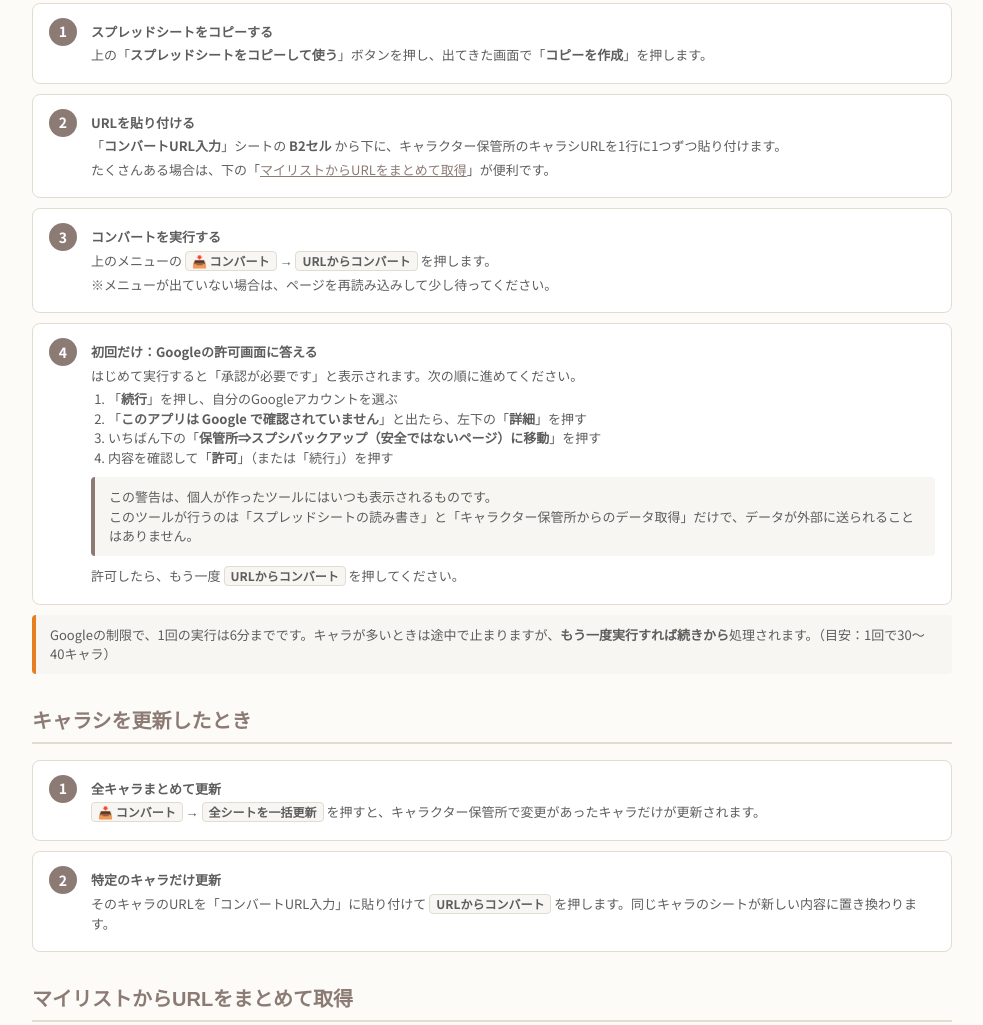
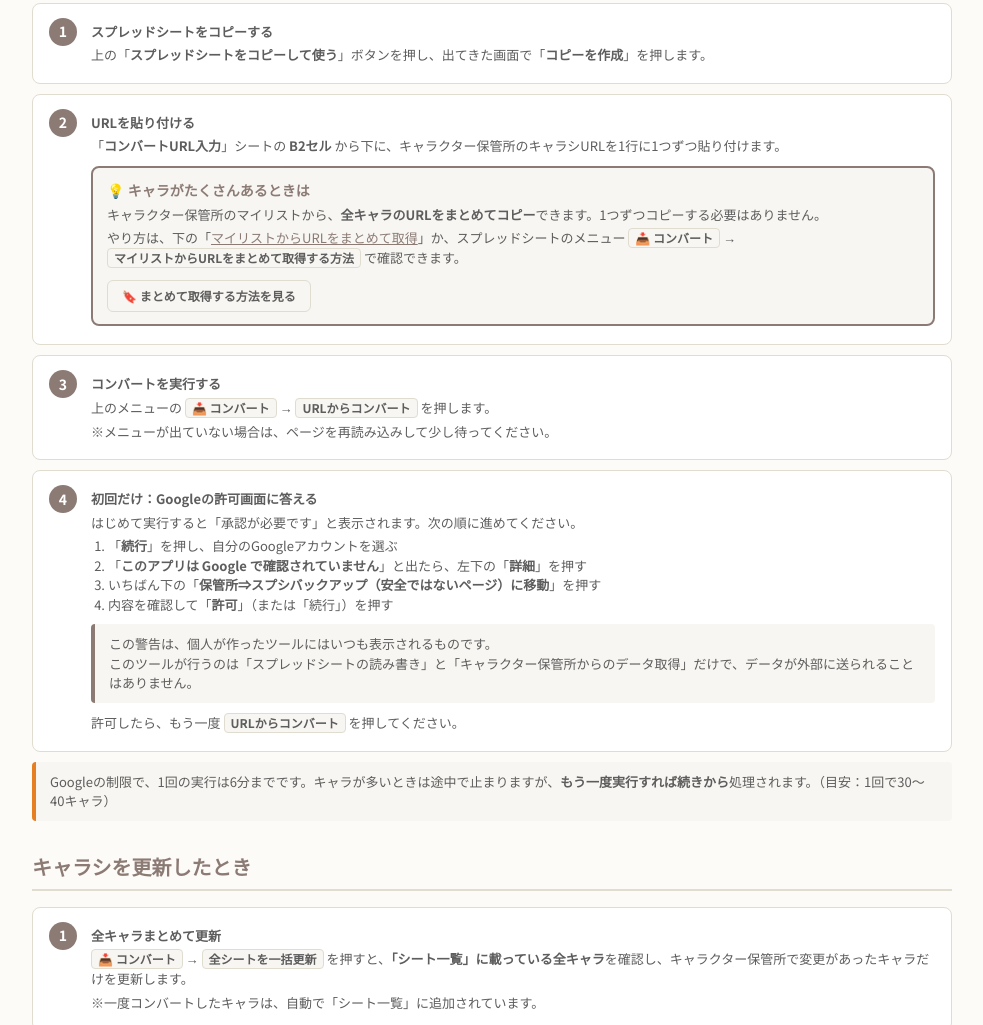
Before and after one commit to nununu-tatata/charasheet-backup, a website: page docs/index.html in a window 1280 px wide. Shown: the part 946-1971 px from the top of the page, without its empty margins (148-1131 px from the left). Drawn offline with Linux system fonts and the light colour scheme; a web font is replaced by a local one.

Commit message:
入口ページ：マイリスト一括取得の案内を目立たせ、一括更新の対象を明記

```diff
--- a/docs/index.html
+++ b/docs/index.html
@@ -157,7 +157,12 @@
                 <li class="step">
                     <p class="step-title">URLを貼り付ける</p>
                     <p>「<b>コンバートURL入力</b>」シートの <b>B2セル</b> から下に、キャラクター保管所のキャラシURLを1行に1つずつ貼り付けます。</p>
-                    <p>たくさんある場合は、下の「<a href="#bookmarklet">マイリストからURLをまとめて取得</a>」が便利です。</p>
+                    <div class="tip-box">
+                        <p class="tip-title">💡 キャラがたくさんあるときは</p>
+                        <p>キャラクター保管所のマイリストから、<b>全キャラのURLをまとめてコピー</b>できます。1つずつコピーする必要はありません。</p>
+                        <p>やり方は、下の「<a href="#bookmarklet">マイリストからURLをまとめて取得</a>」か、スプレッドシートのメニュー <span class="menu-path">📥 コンバート</span> → <span class="menu-path">マイリストからURLをまとめて取得する方法</span> で確認できます。</p>
+                        <a href="#bookmarklet" class="btn-sub">🔖 まとめて取得する方法を見る</a>
+                    </div>
                 </li>
                 <li class="step">
                     <p class="step-title">コンバートを実行する</p>
@@ -191,7 +196,8 @@
             <ol class="steps">
                 <li class="step">
                     <p class="step-title">全キャラまとめて更新</p>
-                    <p><span class="menu-path">📥 コンバート</span> → <span class="menu-path">全シートを一括更新</span> を押すと、キャラクター保管所で変更があったキャラだけが更新されます。</p>
+                    <p><span class="menu-path">📥 コンバート</span> → <span class="menu-path">全シートを一括更新</span> を押すと、<b>「シート一覧」に載っている全キャラ</b>を確認し、キャラクター保管所で変更があったキャラだけを更新します。</p>
+                    <p>※一度コンバートしたキャラは、自動で「シート一覧」に追加されています。</p>
                 </li>
                 <li class="step">
                     <p class="step-title">特定のキャラだけ更新</p>
--- a/docs/style.css
+++ b/docs/style.css
@@ -330,3 +330,12 @@ header { flex-wrap: wrap; gap: 12px; }
     .step { padding-left: 50px; }
     .step::before { left: 12px; }
 }
+
+/* 手順内のおすすめ案内 */
+.tip-box {
+    background: var(--element-bg); border: 2px solid var(--primary-color);
+    border-radius: var(--border-radius); padding: 12px 14px; margin: 10px 0 4px;
+}
+.step .tip-box p { margin: 4px 0; }
+.step .tip-box .tip-title { font-weight: 700; font-size: 14px; color: var(--primary-color); margin: 0 0 4px; }
+.tip-box .btn-sub { display: inline-block; text-decoration: none; margin-top: 8px; }
```
